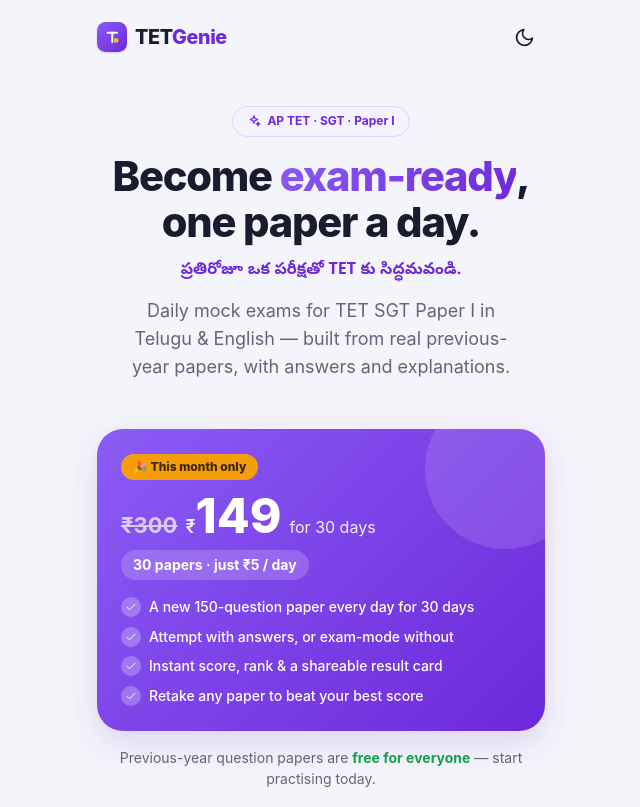
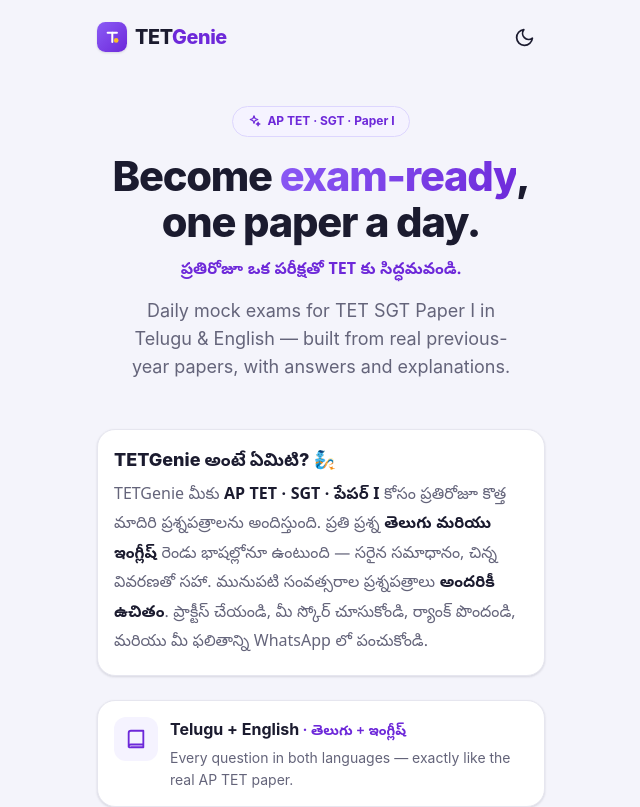
Before and after one commit to puneethx/TETGenie, a React (Vite) app in the folder frontend/: page / in a window 1280 px wide. Shown: the top 807 px of the page, without its empty margins (319-959 px from the left). Built offline with nearby package versions, Linux system fonts and the light colour scheme; no server answers.

Commit message:
Remove subscription offer from Home.jsx
Removed subscription offer section from Home page.

```diff
--- a/frontend/src/pages/Home.jsx
+++ b/frontend/src/pages/Home.jsx
@@ -47,26 +47,6 @@
         </p>
       </section>
 
-      <section className="offer" aria-label="Subscription offer">
-        <span className="offer-ribbon">🎉 This month only</span>
-        <div className="price-row">
-          <span className="price-old">₹300</span>
-          <span className="price"><small>₹</small>149</span>
-          <span style={{ opacity: 0.9 }}>for 30 days</span>
-        </div>
-        <span className="per-day">30 papers · just ₹5 / day</span>
-        <ul>
-          <li><span className="tick"><Icon name="check" size={12} /></span> A new 150-question paper every day for 30 days</li>
-          <li><span className="tick"><Icon name="check" size={12} /></span> Attempt with answers, or exam-mode without</li>
-          <li><span className="tick"><Icon name="check" size={12} /></span> Instant score, rank &amp; a shareable result card</li>
-          <li><span className="tick"><Icon name="check" size={12} /></span> Retake any paper to beat your best score</li>
-        </ul>
-      </section>
-
-      <p className="center muted" style={{ fontSize: 'var(--fs-sm)', marginTop: 'calc(-1 * var(--sp-2))' }}>
-        Previous-year question papers are <strong style={{ color: 'var(--green-500)' }}>free for everyone</strong> — start practising today.
-      </p>
-
       {/* Telugu introduction — most of our users are Telugu speakers */}
       <section className="intro-te card">
         <h4>TETGenie అంటే ఏమిటి? 🧞</h4>
```
